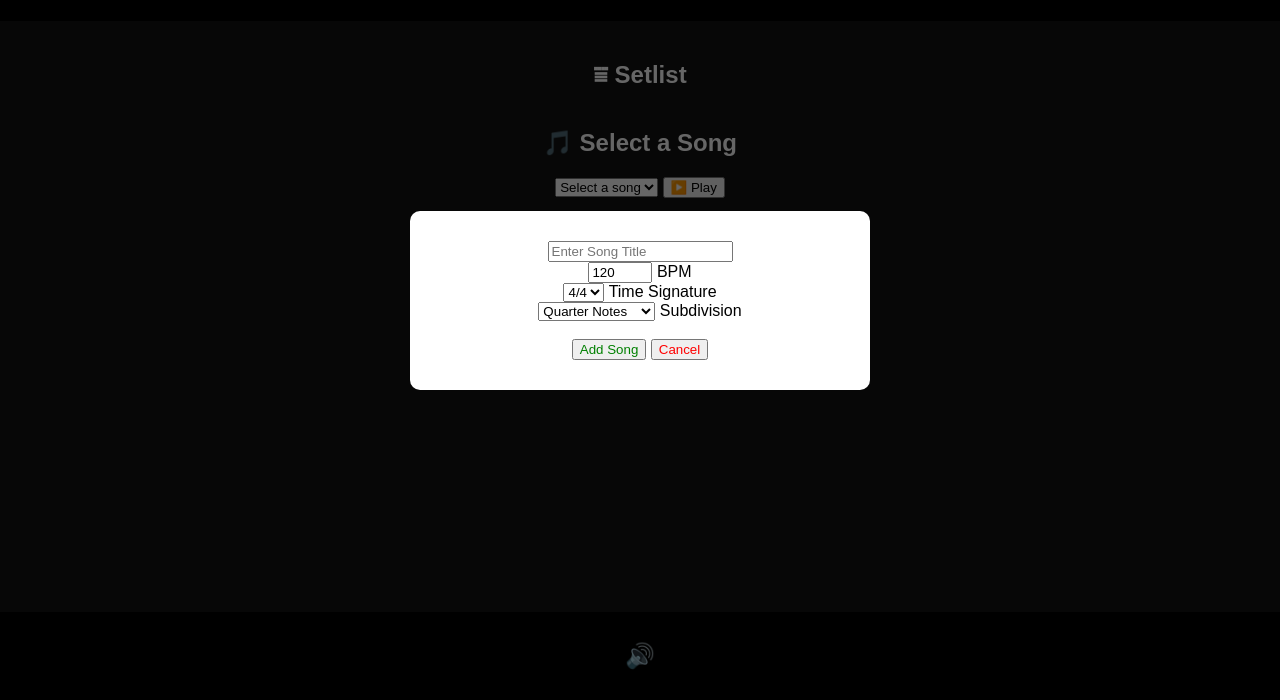
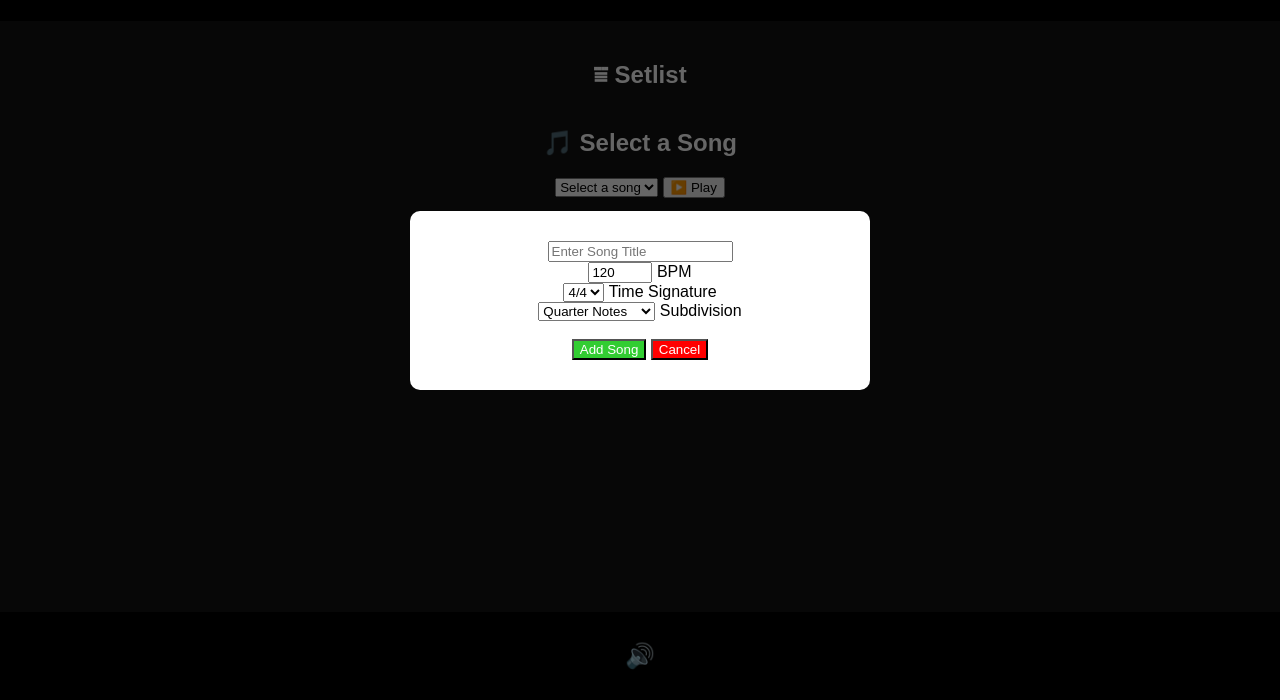
Before and after one commit to adamconkle/proclicktrack, a plain HTML site: page index.html in a window 1280 px wide. Both pictures are taken after a click on the button "+ Song". Shown: the part 100-800 px from the top of the page. Drawn offline with Linux system fonts and the light colour scheme; no server answers.

Commit message:
Update styles.css

```diff
--- a/styles.css
+++ b/styles.css
@@ -70,10 +70,12 @@ button#showForm:hover {
   text-align: center;
 }
 button#addSong {
-  color: green;
+  color: white;
+  background-color: limegreen;
 }
 button#cancel {
-  color: red;
+  color: white;
+  background-color: red;
 }
 /* end of modal form */
 
```
